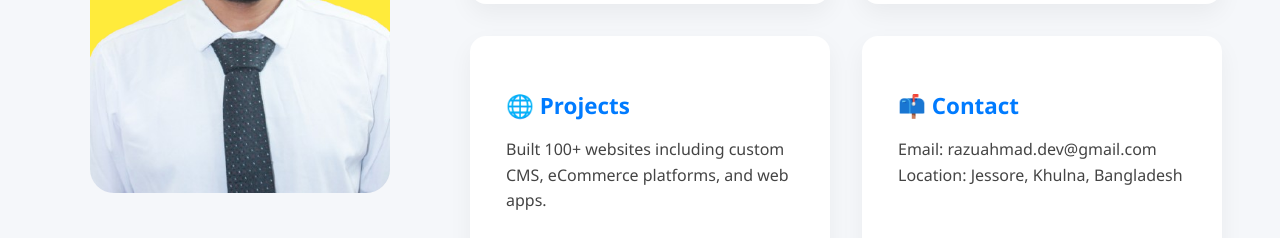
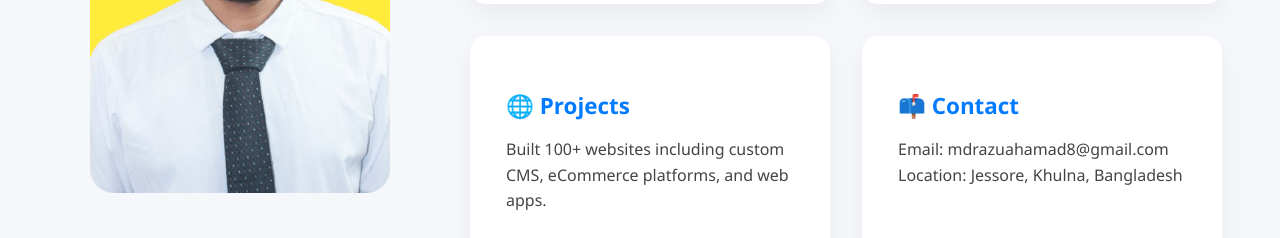
Before and after one commit to mdrazuahamad/Razu-Dev, a React (Vite) app: page / in a window 1280 px wide. Shown: the part 1260-1498 px from the top of the page. Built offline with nearby package versions, Linux system fonts and the light colour scheme.

Commit message:
email issue

```diff
--- a/src/components/About.jsx
+++ b/src/components/About.jsx
@@ -68,7 +68,7 @@ const About = () => {
             <div className='about-card'>
               <h3>📫 Contact</h3>
               <p>
-                Email: razuahmad.dev@gmail.com
+                Email: mdrazuahamad8@gmail.com
                 <br />
                 Location: Jessore, Khulna, Bangladesh
               </p>
```
